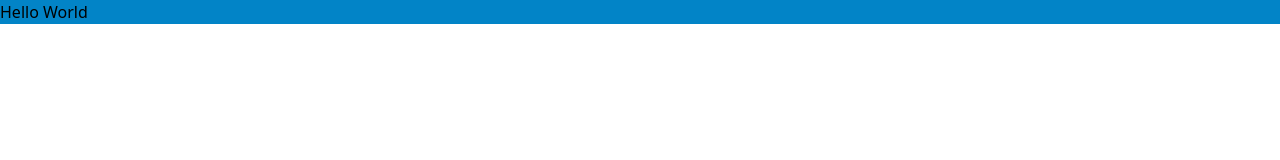
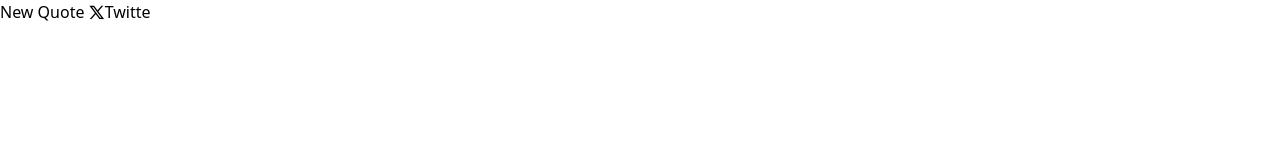
Before and after one commit to Parmanand-Parveen/Javascript-practice, a website built with Vite: page Quote Generator/index.html in a window 1280 px wide. Built offline with nearby package versions, Linux system fonts and the light colour scheme.

Commit message:
Html✔️

```diff
--- a/Quote Generator/index.html
+++ b/Quote Generator/index.html
@@ -5,10 +5,22 @@
     <meta name="viewport" content="width=device-width, initial-scale=1.0">
     <title>Daily Quote</title>
     <link rel="stylesheet" href="style.css">
+    <link rel="stylesheet" href="https://cdnjs.cloudflare.com/ajax/libs/remixicon/3.5.0/remixicon.css" integrity="sha512-HXXR0l2yMwHDrDyxJbrMD9eLvPe3z3qL3PPeozNTsiHJEENxx8DH2CxmV05iwG0dwoz5n4gQZQyYLUNt1Wdgfg==" crossorigin="anonymous" referrerpolicy="no-referrer" />
 </head>
 <body>
+<div id="wrapper">
 
-<div class="bg-sky-600">Hello World</div>
+<div>
+    <div class="heading"></div>
+    <div class="quote"></div>
+    <div class="author"></div>
+    <div>
+        <button>New Quote</button>
+        <button><i class="ri-twitter-x-line"></i>Twitte</button>
+    </div>
+</div>
+
+</div>
     <script src="script.js"></script>
 </body>
 </html>
```
